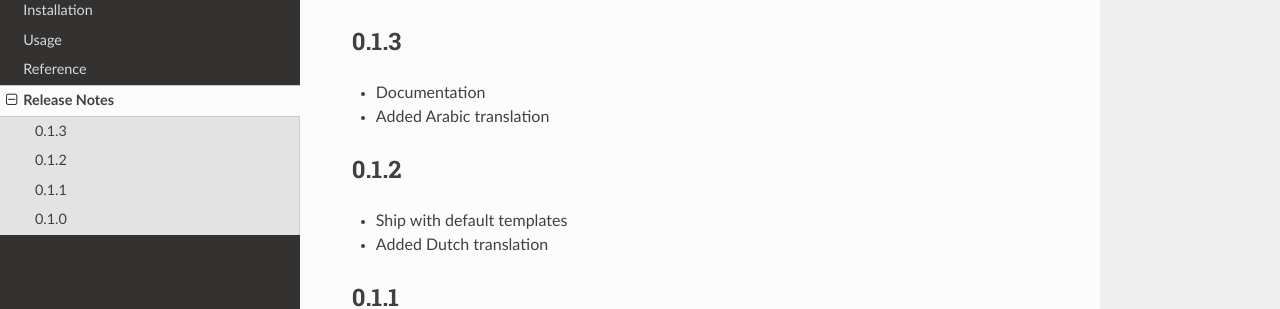
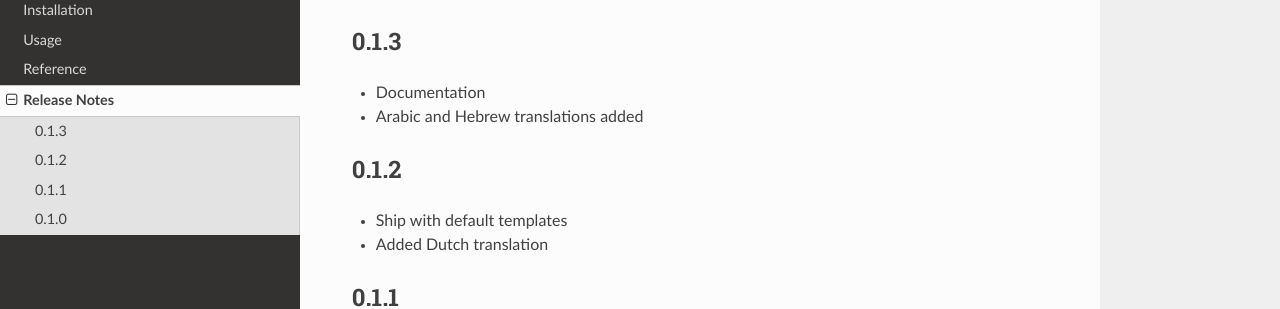
Before and after one commit to jazzband/django-user-sessions, a Sphinx documentation site: the page built from docs/release-notes.rst, in a window 1280 px wide. Shown: the part 135-444 px from the top of the page. Built offline with Sphinx 7.4.7 and the Read the Docs theme 2.0.0, drawn with Linux system fonts in a browser that asks for light colours.

Commit message:
Added Arabic and Hebrew translations
Thanks to KuwaitNET and Kunda respectively for providing the
translations.

```diff
--- a/docs/release-notes.rst
+++ b/docs/release-notes.rst
@@ -4,7 +4,7 @@
 0.1.3
 -----
 * Documentation
-* Added Arabic translation
+* Arabic and Hebrew translations added
 
 0.1.2
 -----
```
Also changed, not shown: 8 other files.
